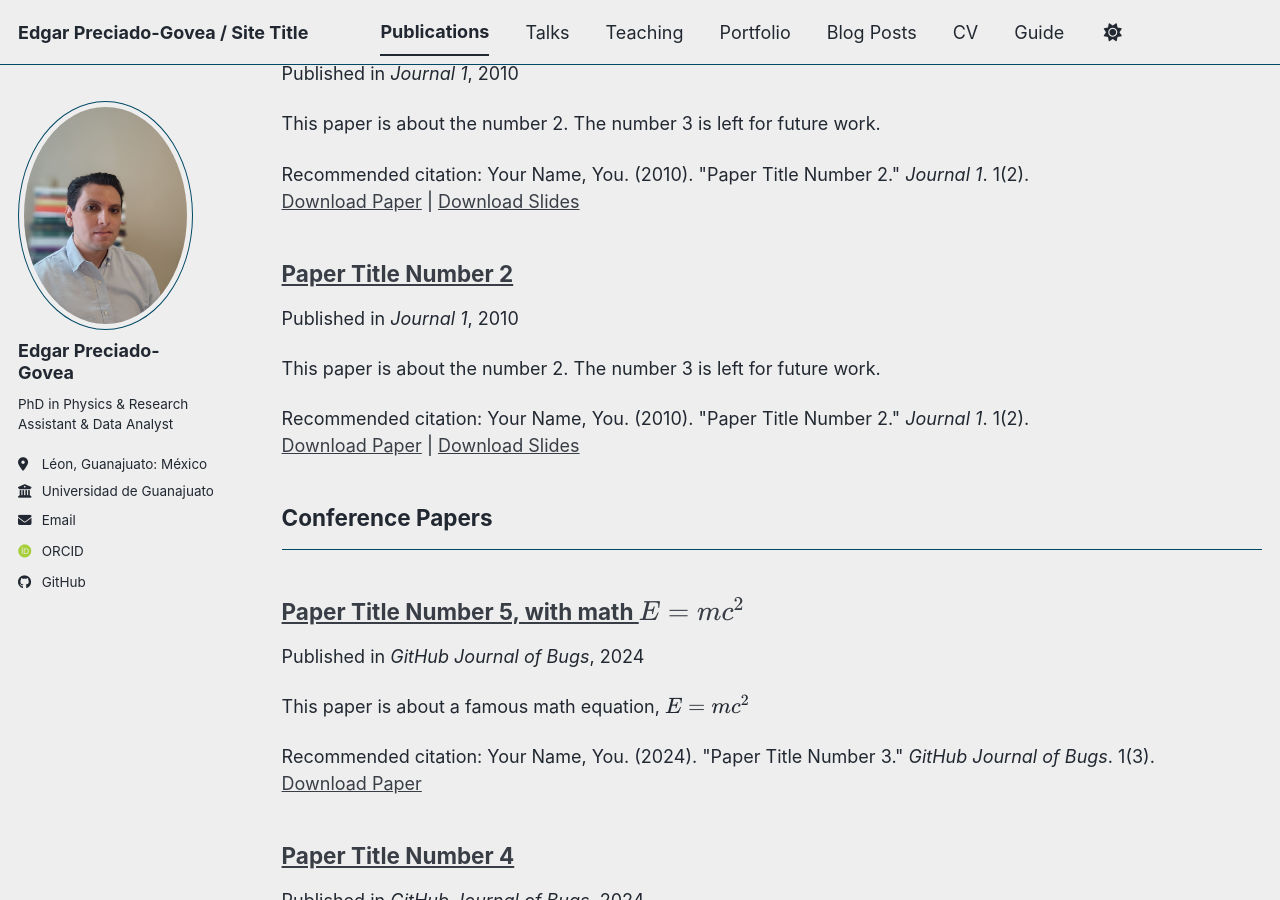
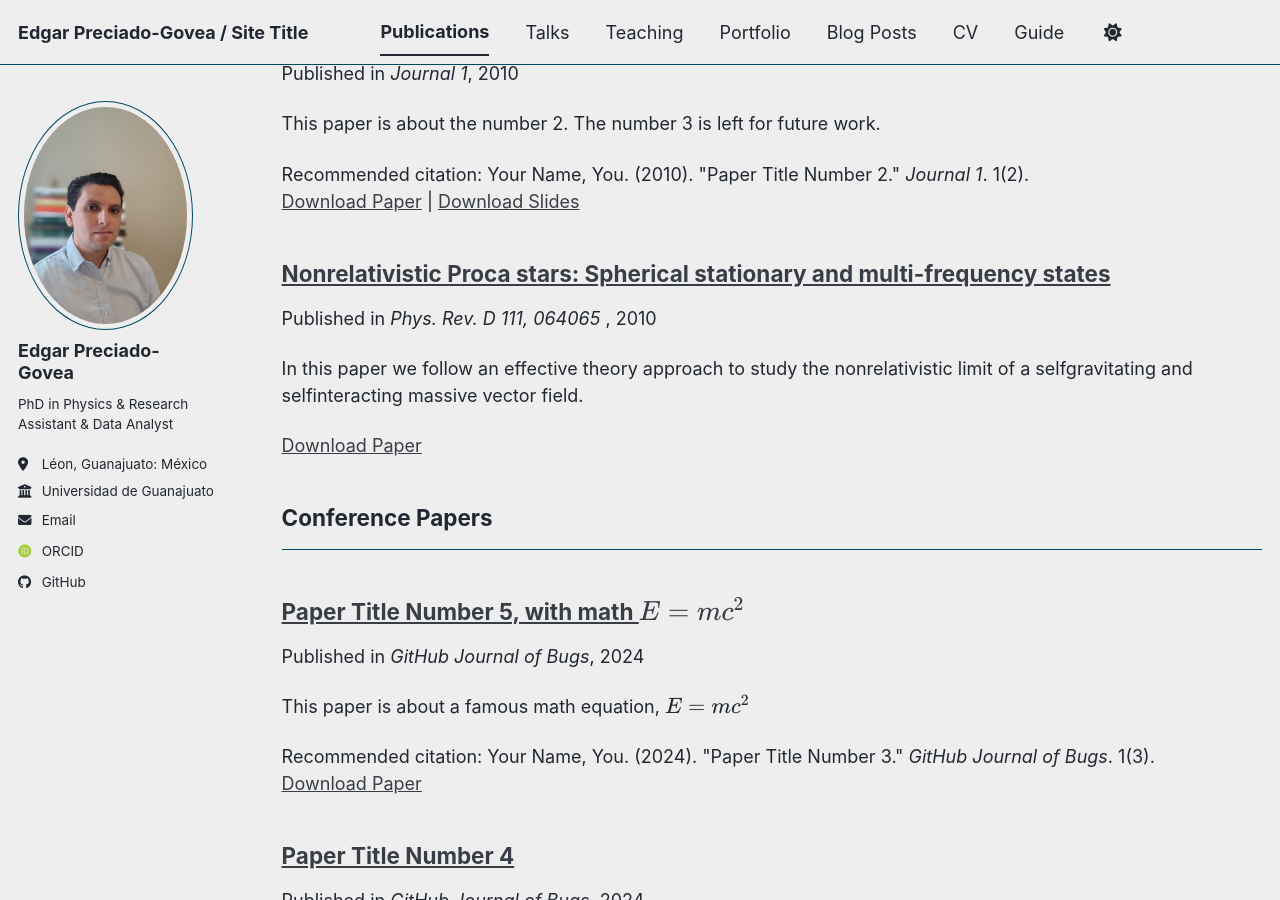
Before and after one commit to edgargovea/edgarpgovea.github.io, a Jekyll site: the page built from _pages/publications.html, in a window 1280 px wide and 900 px high, scrolled down 495 px. Built offline with Jekyll 4.4.1, drawn with Linux system fonts in a browser that asks for light colours; some web fonts are replaced; a script bundle is joined from its source files by our own code; library files that are not in the unit come from our copies.

Commit message:
Update 2009-10-01-paper-title-number-1.md

```diff
--- a/_publications/2009-10-01-paper-title-number-1.md
+++ b/_publications/2009-10-01-paper-title-number-1.md
@@ -1,14 +1,13 @@
 ---
-title: "Paper Title Number 2"
+title: "Nonrelativistic Proca stars: Spherical stationary and multi-frequency states"
 collection: publications
 category: manuscripts
-permalink: /publication/2010-10-01-paper-title-number-2
-excerpt: 'This paper is about the number 2. The number 3 is left for future work.'
+permalink: /publication/2010-10-01-Non-relativistic.md
+excerpt: 'In this paper we follow an effective theory approach to study the nonrelativistic limit of a selfgravitating and selfinteracting massive vector field. '
 date: 2010-10-01
-venue: 'Journal 1'
-slidesurl: 'https://academicpages.github.io/files/slides2.pdf'
-paperurl: 'https://academicpages.github.io/files/paper2.pdf'
-citation: 'Your Name, You. (2010). &quot;Paper Title Number 2.&quot; <i>Journal 1</i>. 1(2).'
+venue: 'Phys. Rev. D 111, 064065 '
+paperurl: 'https://arxiv.org/abs/2412.06901'
+authors: "Emmanuel Chávez Nambo, Alberto Diez-Tejedor, Edgar Preciado-Govea, Armando A. Roque, and Olivier Sarbach"
 ---
 
 The contents above will be part of a list of publications, if the user clicks the link for the publication than the contents of section will be rendered as a full page, allowing you to provide more information about the paper for the reader. When publications are displayed as a single page, the contents of the above "citation" field will automatically be included below this section in a smaller font.
```
